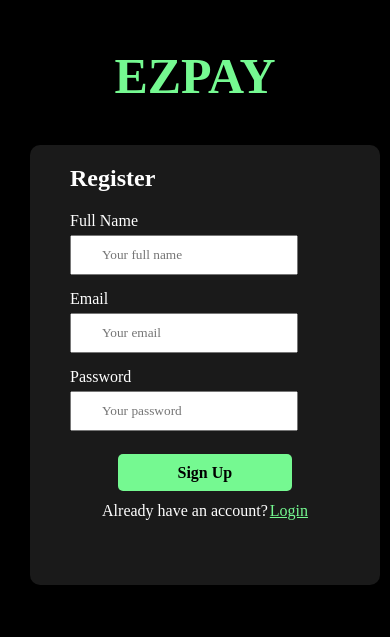
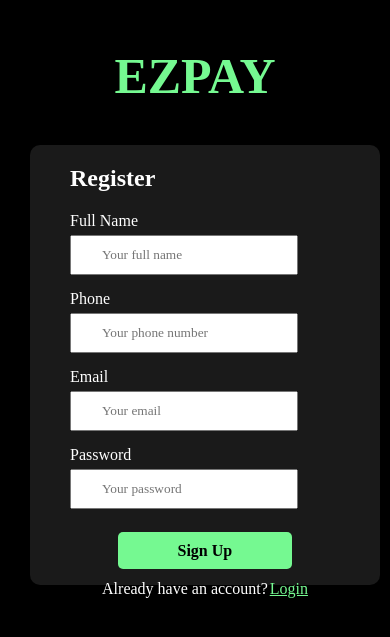
Before and after one commit to dwiwidianto/fe-ezpay, a React (Create React App) app: page /register in a window 390 px wide. Shown: the part 111-748 px from the top of the page. Built offline with nearby package versions, Linux system fonts and the light colour scheme; a web font is replaced by a local one.

Commit message:
from phone num

```diff
--- a/src/pages/signup/index.js
+++ b/src/pages/signup/index.js
@@ -16,6 +16,11 @@ export default function Signup() {
               <label className={style.label}>Full Name</label>
               <br />
               <input type="text" className={style.form}  placeholder="Your full name" />
+            </div>
+            <div className="form-group">
+              <label className={style.label}>Phone</label>
+              <br />
+              <input type="text" className={style.form}  placeholder="Your phone number" />
             </div>
             <div className="form-group">
               <label className={style.label}>Email</label>
```
